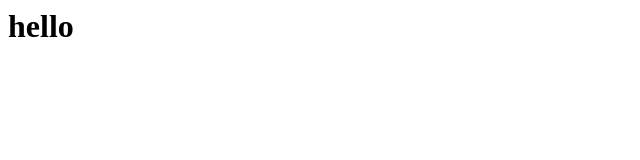
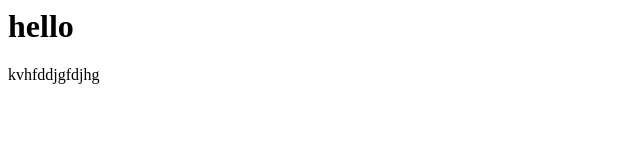
Before and after one commit to patrickperroudon/testgit, a plain HTML site: page index.html in a window 1280 px wide. Shown: the whole page, without its empty margins (0-640 px from the left). Drawn offline with Linux system fonts and the light colour scheme.

Commit message:
j'ai ajouté le p

```diff
--- a/index.html
+++ b/index.html
@@ -10,6 +10,7 @@
 <body>
 
 <h1>hello</h1>
+<p>kvhfddjgfdjhg</p>
 
 </body>
 
```
